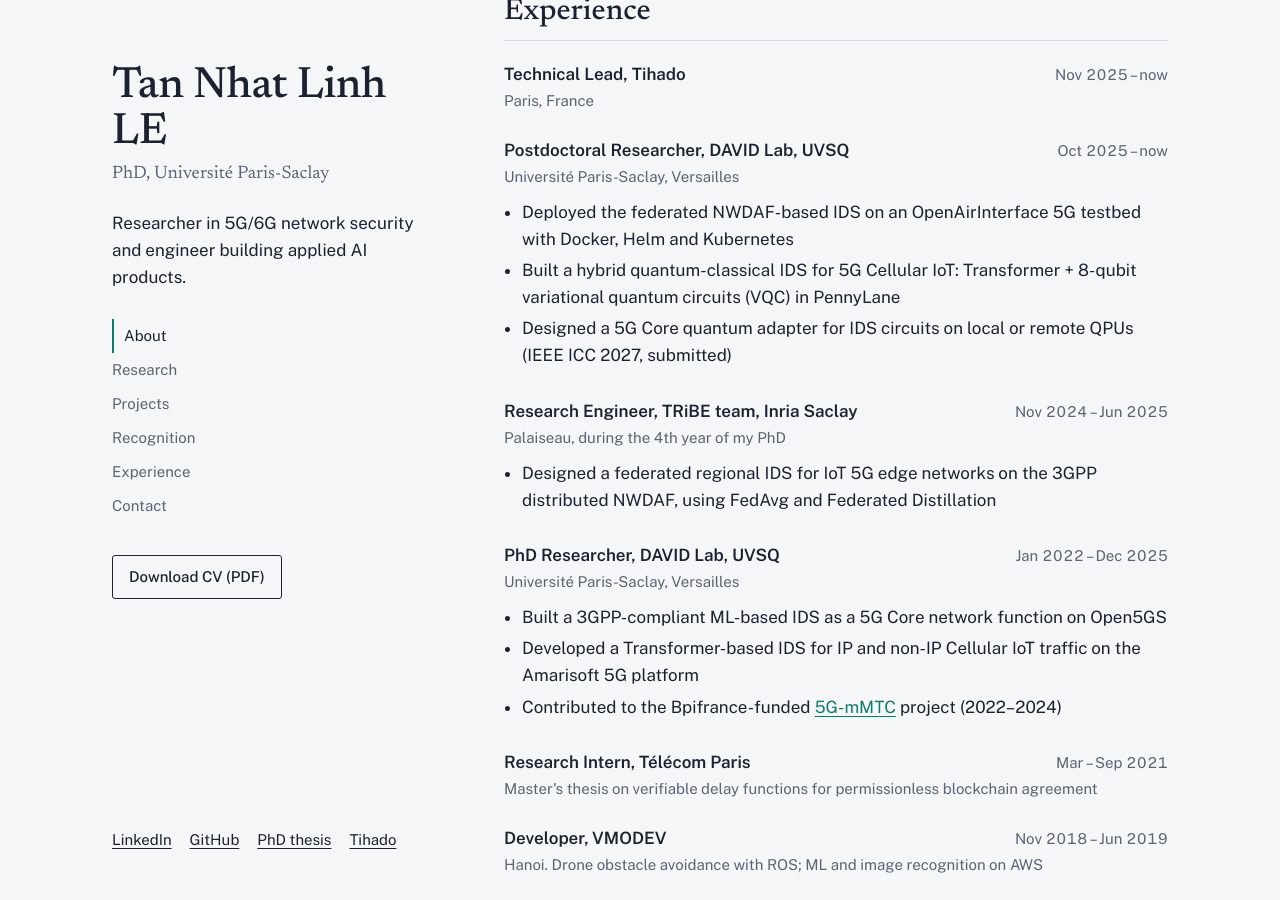
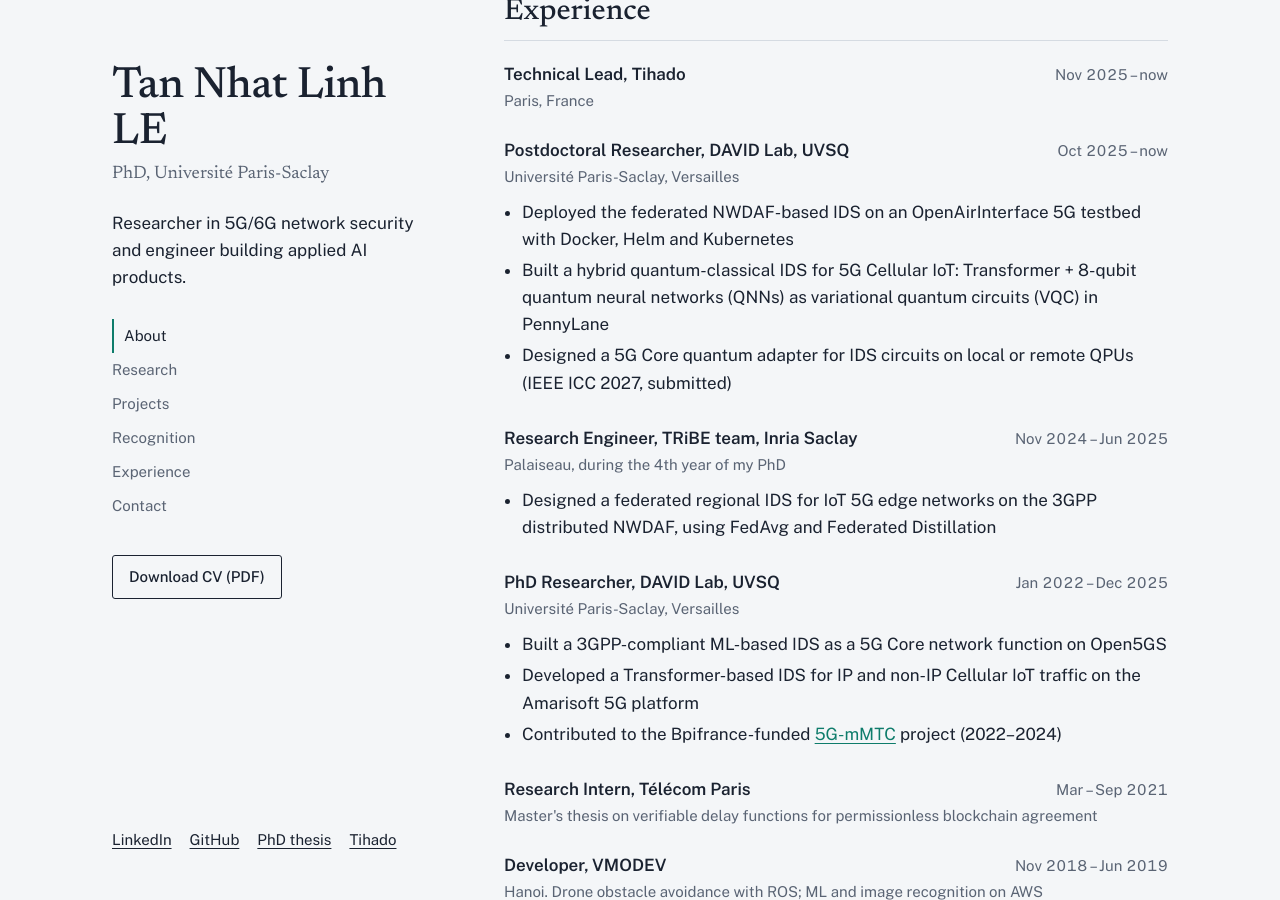
Before and after one commit to NLag/NLag.github.io, a Jekyll site: the page index.html, which Jekyll copies as it is, in a window 1280 px wide and 900 px high, scrolled down 2528 px. Built offline with Jekyll 4.4.1, drawn with Linux system fonts in a browser that asks for light colours.

Commit message:
QNN wording in postdoc work, refresh CV PDF
Co-Authored-By: Claude Opus 5.5 <noreply@anthropic.com>

```diff
--- a/index.html
+++ b/index.html
@@ -329,7 +329,7 @@
           <span class="where">Université Paris-Saclay, Versailles</span>
           <ul>
             <li>Deployed the federated NWDAF-based IDS on an OpenAirInterface 5G testbed with Docker, Helm and Kubernetes</li>
-            <li>Built a hybrid quantum-classical IDS for 5G Cellular IoT: Transformer + 8-qubit variational quantum circuits (VQC) in PennyLane</li>
+            <li>Built a hybrid quantum-classical IDS for 5G Cellular IoT: Transformer + 8-qubit quantum neural networks (QNNs) as variational quantum circuits (VQC) in PennyLane</li>
             <li>Designed a 5G Core quantum adapter for IDS circuits on local or remote QPUs (IEEE ICC 2027, submitted)</li>
           </ul>
         </div>
```
Also changed, not shown: 1 other file.
